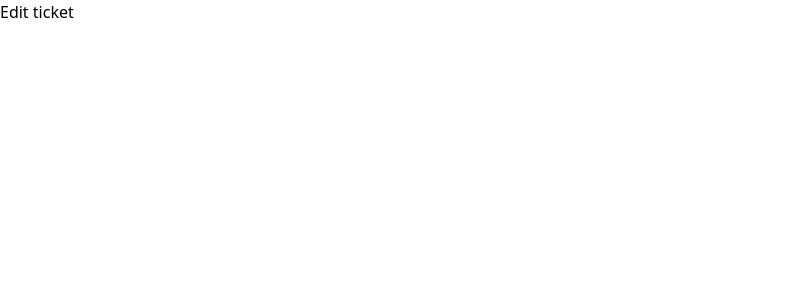
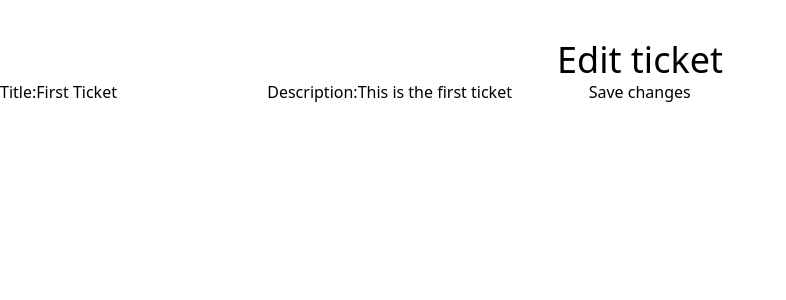
Before and after one commit to vexior27/TicketSystem, a React (Create React App) app: page /edit-ticket/1 in a window 1280 px wide. Shown: the top 300 px of the page, without its empty margins (0-786 px from the left). Built offline with nearby package versions, Linux system fonts and the light colour scheme.

Commit message:
finished EditTicket components, added EditTicket function, updated TicketList component with getTickets function

```diff
--- /dev/null
+++ b/src/api/ticket/editTicket.js
@@ -0,0 +1,12 @@
+import { MOCK_TICKETS } from "./MOCK"
+
+export const editTicket = (id, updatedTicket) => {
+   const ticketIndex = MOCK_TICKETS.findIndex(ticket => ticket.id === id);
+   if(ticketIndex !== -1) {
+      MOCK_TICKETS[ticketIndex] = {...MOCK_TICKETS[ticketIndex], ...updatedTicket};
+      return true;
+   }
+   else {
+      return false;
+   }
+};
--- a/src/components/AddTicket.js
+++ b/src/components/AddTicket.js
@@ -2,7 +2,7 @@
 export default function AddTicket() {
    return (
       <div>
-         Add Ticket
+         <h1 className="text-4xl mt-10 text-center">Add new ticket</h1>
       </div>
    )
 }
--- a/src/components/EditTicket.js
+++ b/src/components/EditTicket.js
@@ -1,5 +1,60 @@
+import React, { useEffect, useState } from 'react';
+import { useParams, useNavigate } from 'react-router-dom';
+
+import { getTicket } from '../api/ticket/getTicket';
+import { editTicket } from '../api/ticket/editTicket';
+
 export default function EditTicket() {
+
+   const { id } = useParams();
+   const [title, setTitle] = useState('');
+   const [description, setDescription] = useState('');
+   const navigate = useNavigate();
+
+   useEffect(() => {
+      const fetchTicket = async () => {
+         const fetchedTicket = getTicket(id);
+         if(fetchedTicket) {
+            setTitle(fetchedTicket.title);
+            setDescription(fetchedTicket.description);
+         }
+      }
+      fetchTicket();
+   }, [id])
+
+   const handleSubmit = (e) => {
+      e.preventDefault();
+      if(title !== '' && description !== '') {
+         const succes = editTicket(id, {id,title,description});
+         if(succes) {
+            alert('Ticket was succesfully updated!')
+            navigate('/')
+         }
+         else {
+            alert('Error!')
+         }
+      }
+      else {
+         alert('Title and description are must!')
+      }
+   }
+
    return (
-      <div>Edit ticket</div>
+      <div>
+         <h1 className='text-4xl mt-10 text-center'>Edit ticket</h1>
+         <form onSubmit={handleSubmit}>
+            <label>
+               Title:
+               <input type='text' value={title} onChange={(e) => setTitle(e.target.value)}/>
+            </label>
+            <label>
+               Description:
+               <input type='text' value={description} onChange={(e) => setDescription(e.target.value)}/>
+            </label>
+            <button type='submit'>
+               Save changes
+            </button>
+         </form>
+      </div>
    )
 }
--- a/src/components/TicketList.js
+++ b/src/components/TicketList.js
@@ -1,14 +1,18 @@
 
 import { useState, useEffect } from "react"
+
+import { getTickets } from "../api/ticket/getTickets";
 
 import { Link } from "react-router-dom";
 
 export default function TicketList() {
 
-   const [tickets, setTickets] = useState([
-      { id: '1', title: 'First Ticket', description: 'This is the first ticket' },
-      { id: '2', title: 'Second Ticket', description: 'This is the second ticket' },
-   ]);
+   const [tickets, setTickets] = useState([]);
+
+   useEffect(() => {
+      const allTickets = getTickets();
+      setTickets(allTickets);
+   }, [])
 
    const deleteTicketById = (id) => {
       setTickets(tickets.filter(ticket => ticket.id !== id));
@@ -17,7 +21,7 @@ export default function TicketList() {
    return (
       <div className="">
          <h1 className="text-4xl m-5 text-center">Ticket List</h1>
-         <div className="ticket__container ">
+         <div className="ticket__container">
             <ul className="flex flex-col items-center gap-5">
                {tickets.map(ticket => (
                   <li key={ticket.id} className="ticket bg-gray-50 w-1/3 rounded-md border border-gray-100 p-10 ease-out duration-100 hover:scale-105">
@@ -34,6 +38,13 @@ export default function TicketList() {
                ))}
             </ul>
          </div>
+         <div className="btn__container flex items-center justify-center p-10">
+            <Link to='/add-ticket' >
+               <button className="ease-out duration-100 bg-green-500 text-white pl-5 pr-5 pt-2 pb-2 rounded-md border border-green-500 hover:bg-transparent hover:text-green-500 hover:scale-105">
+                  Add ticket
+               </button>
+            </Link>
+         </div>
       </div>
    )
 }
```
